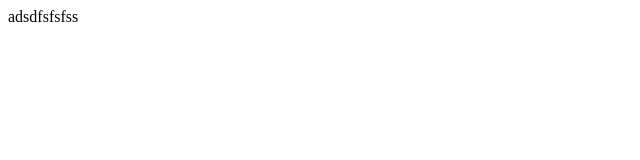
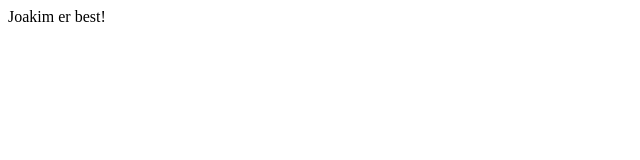
Before and after one commit to leidsten/adsfads, a plain HTML site: page index.html in a window 1280 px wide. Shown: the full height of the page, 0-640 px from the left. Drawn offline with Linux system fonts and the light colour scheme.

Commit message:
Joakim er best!

```diff
--- a/index.html
+++ b/index.html
@@ -7,6 +7,6 @@
     <title>adsfsfsd</title>
 </head>
 <body>
-    <div>adsdfsfsfss</div>
+    <div>Joakim er best!</div>
 </body>
 </html>
```
